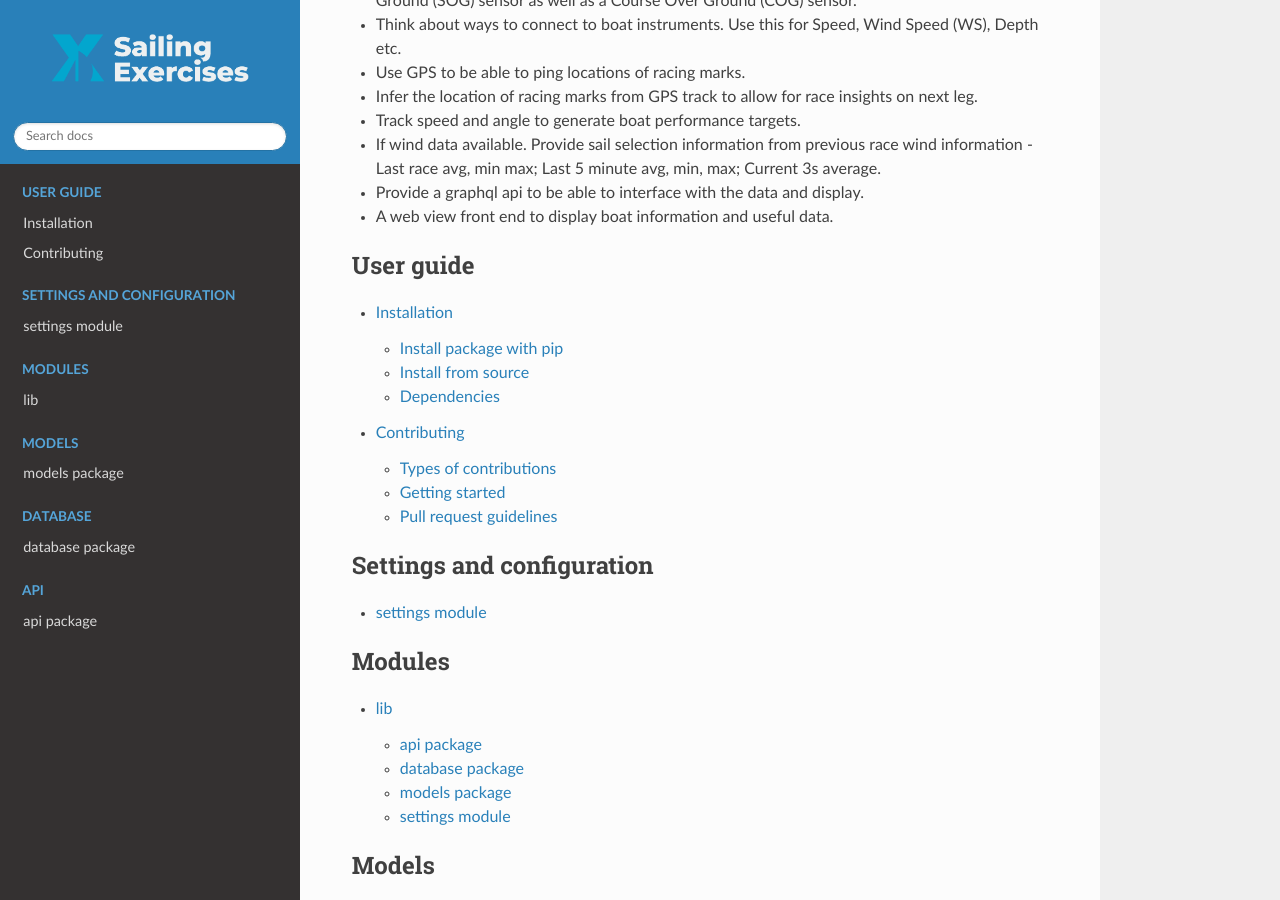
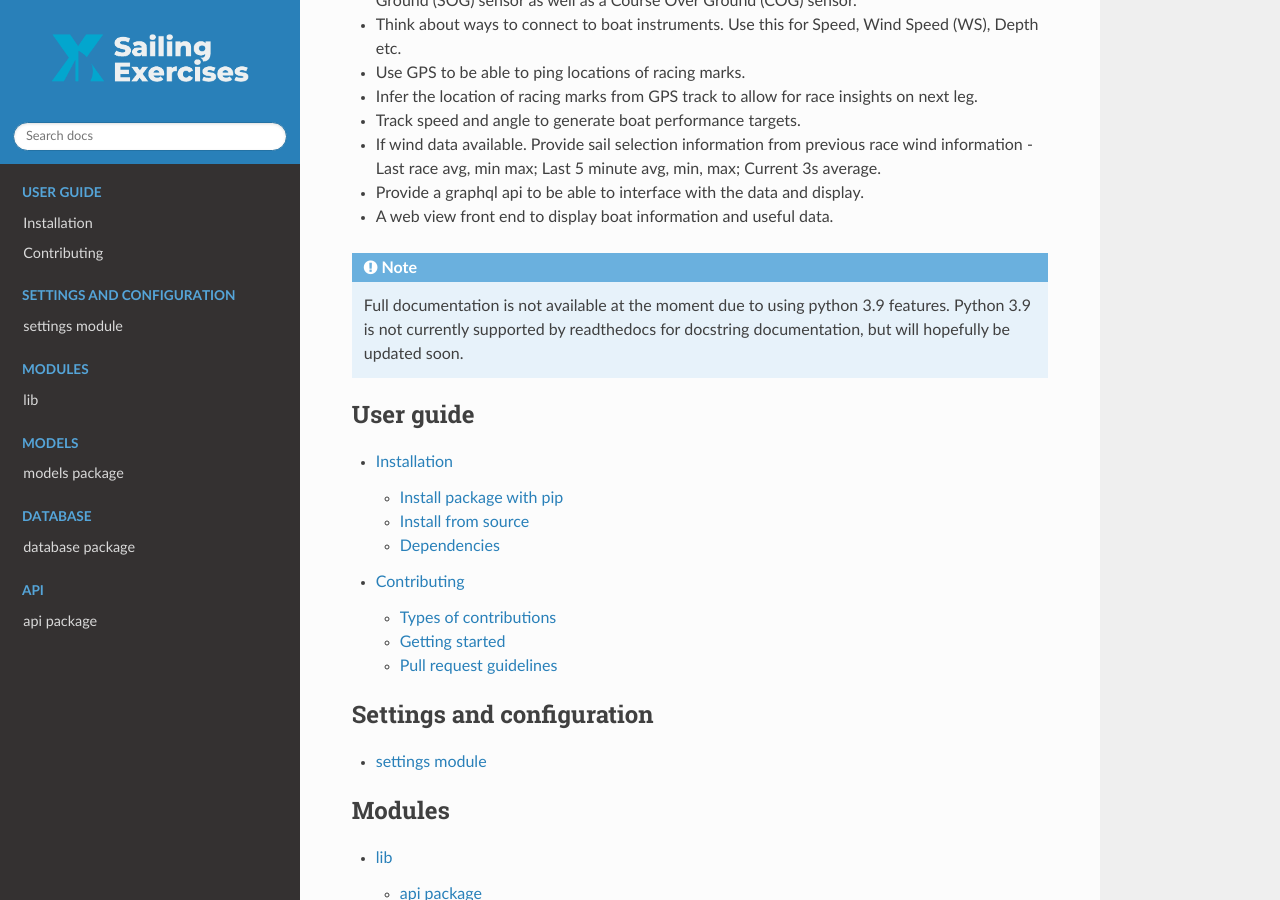
Before and after one commit to IainMcl/BoatComp, a Sphinx documentation site: the page built from docs/source/index.rst, in a window 1280 px wide and 900 px high, scrolled down 371 px. Built offline with Sphinx 7.4.7 and the Read the Docs theme 2.0.0, drawn with Linux system fonts in a browser that asks for light colours.

Commit message:
Add note to docs about py3.9 rtd support

```diff
--- a/docs/source/conf.py
+++ b/docs/source/conf.py
@@ -13,9 +13,6 @@
 import os
 import sys
 sys.path.insert(0, os.path.abspath('../../src/'))
-
-for x in os.walk('../../src'):
-    sys.path.insert(0, x[0])
 
 # -- Project information -----------------------------------------------------
 
--- a/docs/source/index.rst
+++ b/docs/source/index.rst
@@ -35,6 +35,11 @@ Aims
 - Provide a graphql api to be able to interface with the data and display.
 
 - A web view front end to display boat information and useful data.
+
+.. note::
+   Full documentation is not available at the moment due to using python 3.9
+   features. Python 3.9 is not currently supported by readthedocs for
+   docstring documentation, but will hopefully be updated soon.
 
 .. toctree::
    :maxdepth: 2
```
